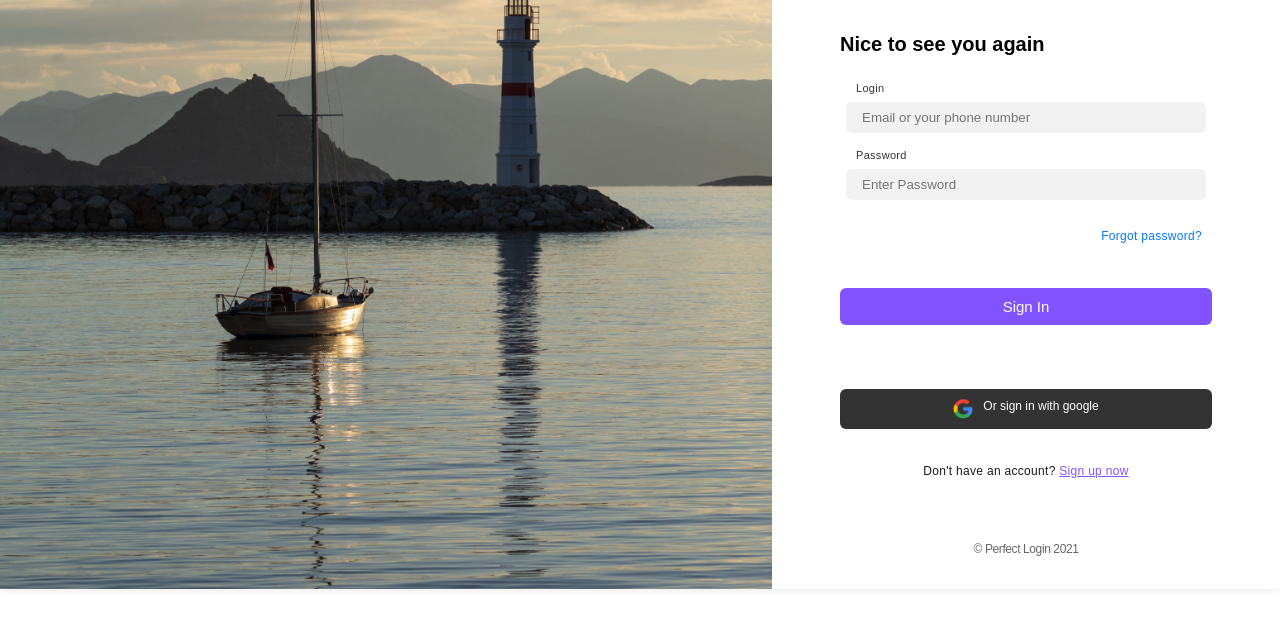
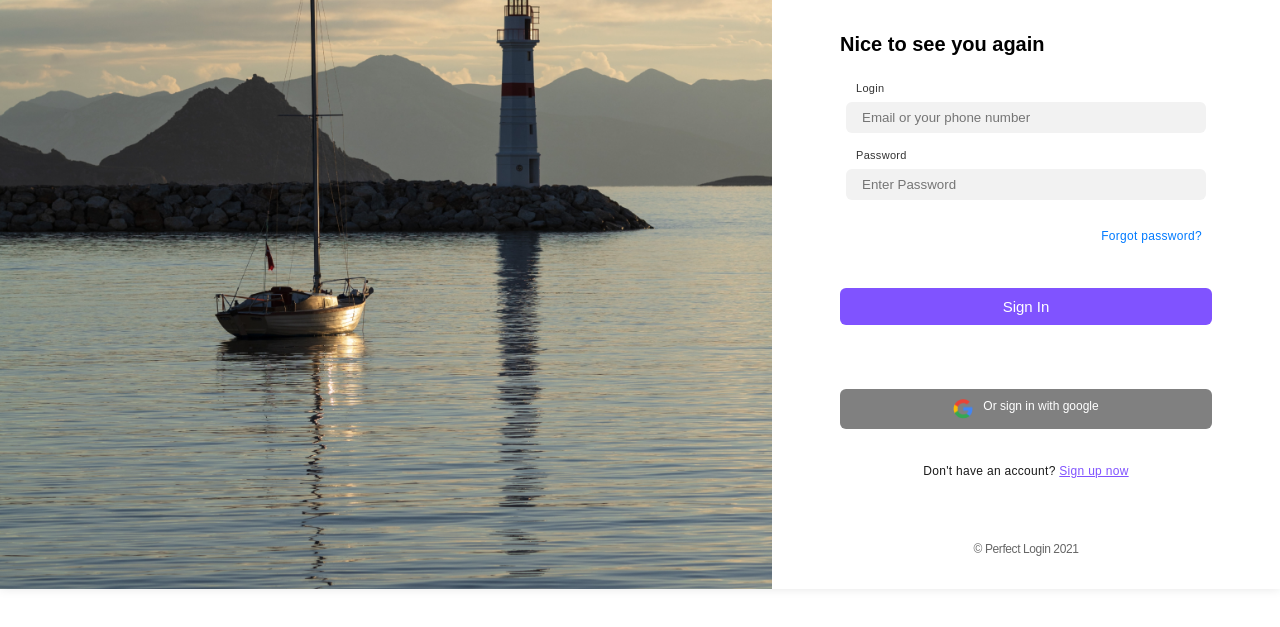
Before and after one commit to Nanda-Prasetyo/tugas-css, a plain HTML site: page index.html in a window 1280 px wide. In both pictures the pointer is over the button "Or sign in with google". Shown: the part 155-782 px from the top of the page. Drawn offline with Linux system fonts and the light colour scheme.

Commit message:
add google button hover

```diff
--- a/style.css
+++ b/style.css
@@ -164,6 +164,12 @@ body {
     margin-right: 10px; /* Jarak antara gambar dan teks */
     max-width: 100%;
   }
+
+  .google button:hover {
+    background-color: grey;
+    color: #fff;
+  }
+
   .signup {
     color: var(--black-9001-a-1-a-1-a, #1A1A1A);
     font-feature-settings: 'clig' off, 'liga' off;
```
